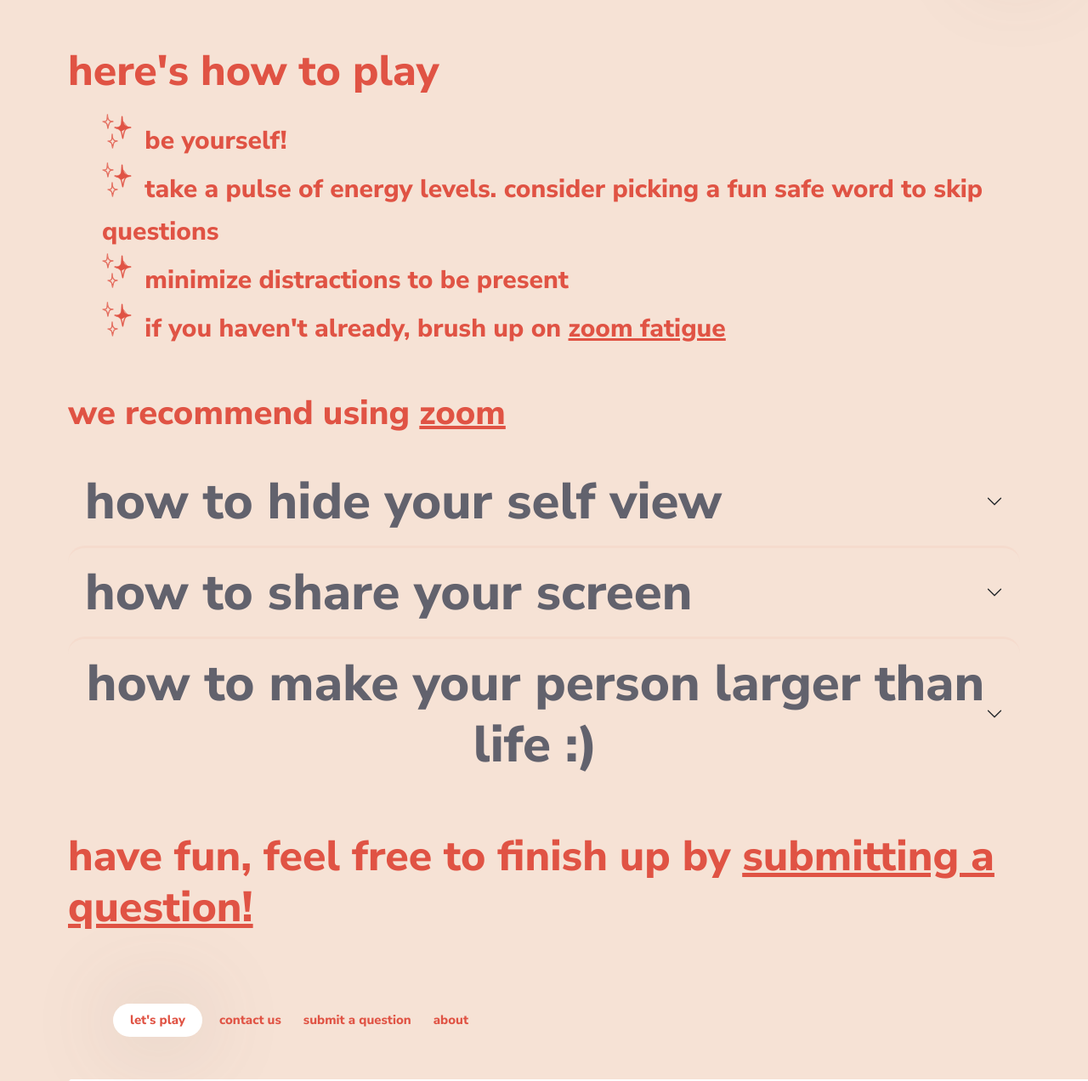
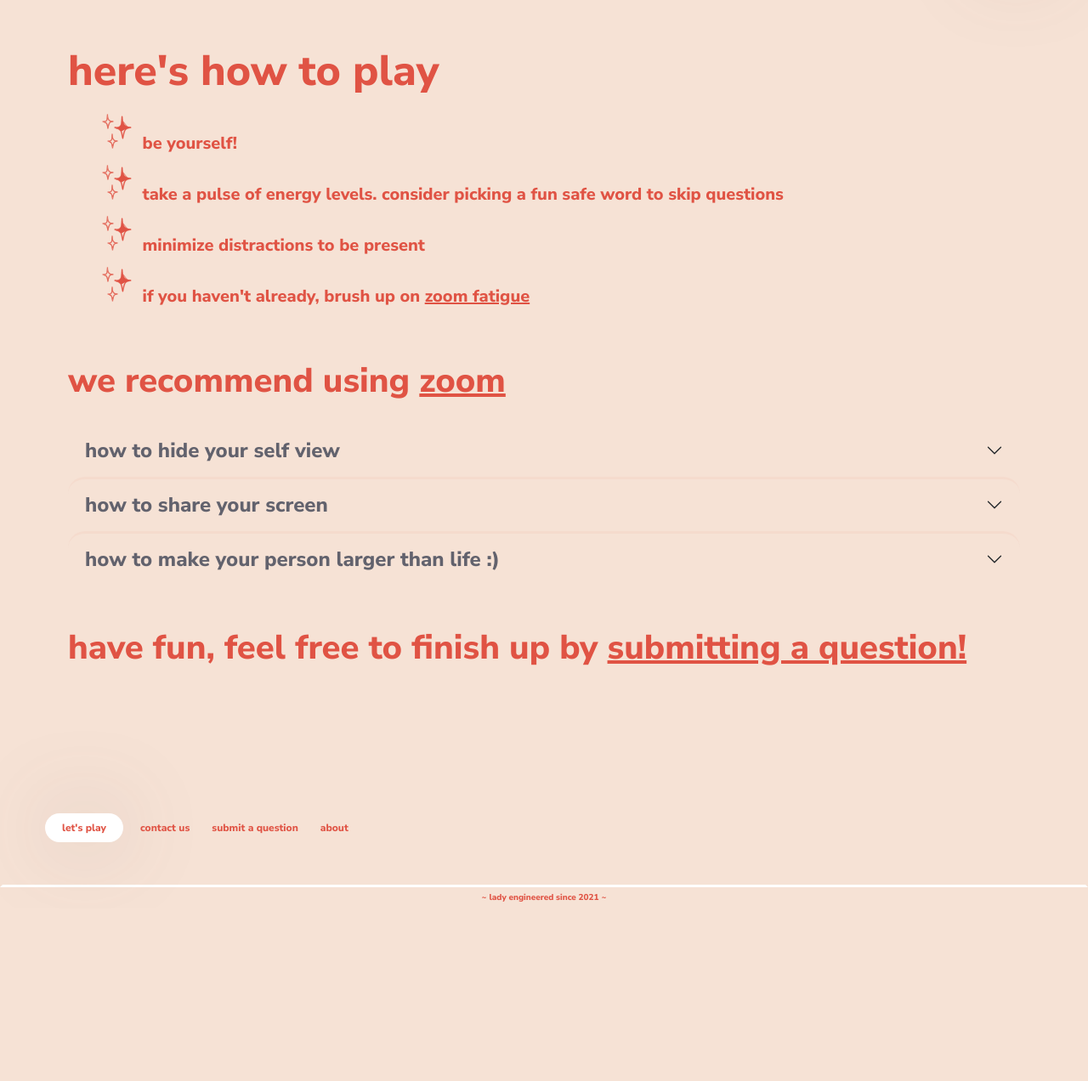
Before and after one commit to hmmacaulay/UX_UI_PROJECT_3, a PHP site: page /tips.html in a window 1280 px wide. Shown: the part 126-1398 px from the top of the page at 85% size. After the commit the page ends 1187 px from the top, so only its background shows below. Run offline with PHP 8.4, Linux system fonts and the light colour scheme; some libraries are stand-ins or nearby versions.

Commit message:
more pretty

```diff
--- a/css/header.css
+++ b/css/header.css
@@ -143,7 +143,7 @@ h2 {
 }
 ul {
     color: #E05344;
-    font-size: 1.5em;
+    font-size: 1em;
     font-family: 'Nunito Sans', sans-serif;
     list-style: none;
     text-align: left;
@@ -352,7 +352,7 @@ h1.top {
 .accordion-font {
     font-family: 'Nunito Sans', sans-serif;
     font-weight: 300;
-    font-size: 1.5em;
+    font-size: .5em;
     color: #E05344 !important;
 }
 /* .accordion-button:active {
@@ -375,7 +375,7 @@ h1.top {
     align-items: center;
     width: 100%;
     padding: 1rem 1.25rem;
-    font-size: 1.5em;
+    font-size: .6em;
     color: #62626D;
     background-color: transparent;
     border: 3px solid rgba(239,169,153,.125);
--- a/tips.html
+++ b/tips.html
@@ -109,10 +109,10 @@
 <br>
 
 
-    <h1> have fun, feel free to finish up by <a href="contact.html#submitQ">submitting a question! </a></h2>
+    <h2> have fun, feel free to finish up by <a href="contact.html#submitQ">submitting a question! </a></h2>
     <br>
 
-
+    </section>
 
 <!--<div class="image_grid">
     <div id="item_one">
```
